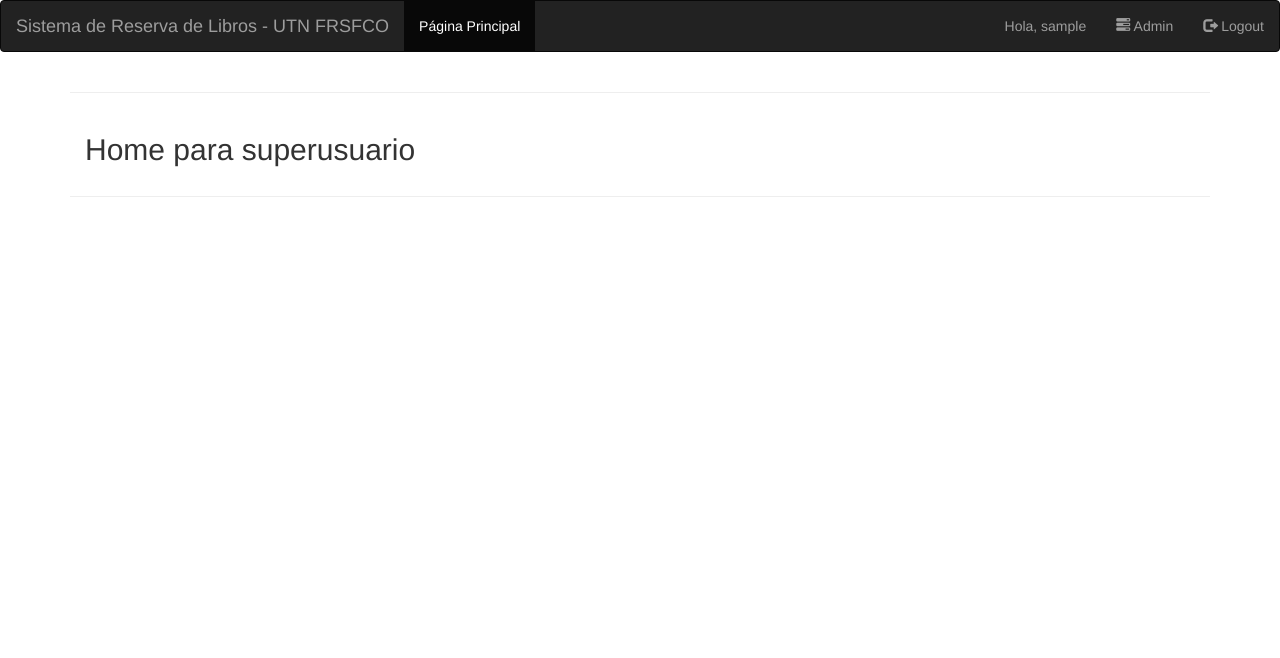
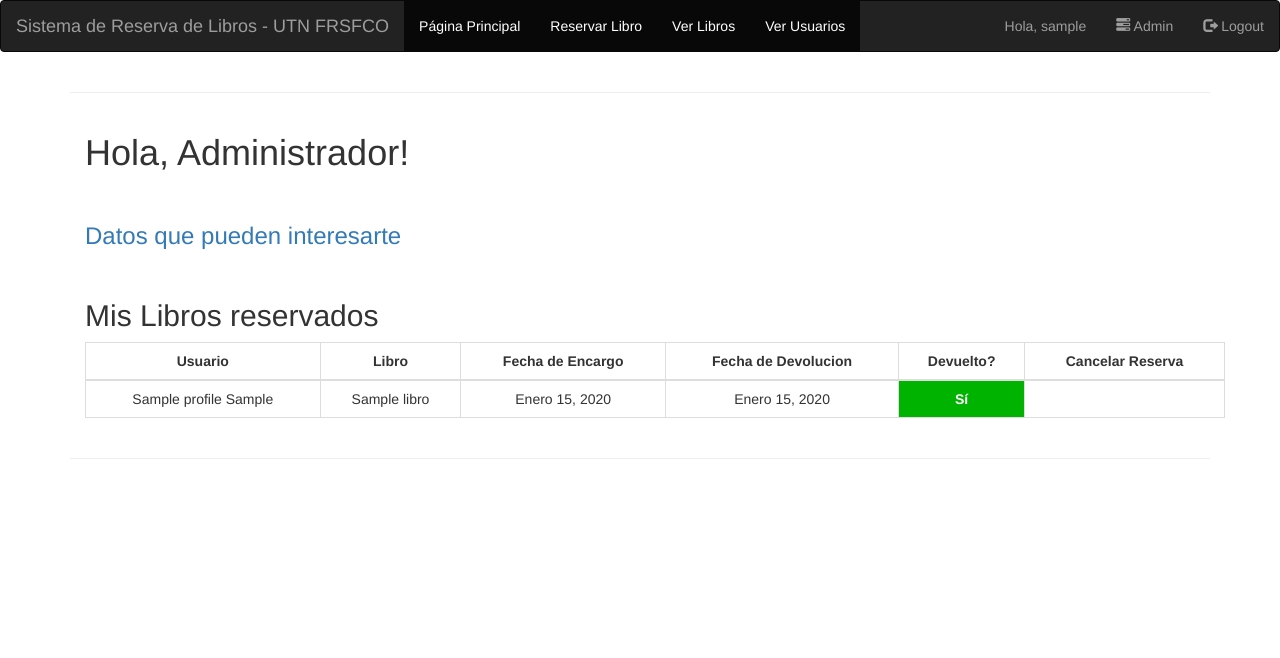
Before and after one commit to fmoreyra/ReservaLibrosISOO, a Django app: page / in a window 1280 px wide. Shown: the top 658 px of the page. Run offline with Django 3.2, Linux system fonts and the light colour scheme; a user stored in the database is signed in; tables that the repository leaves empty hold one stand-in row (values such as "Sample post"); parts of the project's set-up code (start-up, migrations or seed data) failed here and were passed over; some libraries are stand-ins or nearby versions.

Commit message:
Agregadas vistas especializadas para usuario administrador y normal

```diff
--- a/login/urls.py
+++ b/login/urls.py
@@ -6,7 +6,7 @@ from login import views as login_views
 from reserva import views as reserva_views
 
 urlpatterns = [
-    url(r'^$', TemplateView.as_view(template_name='home.html'), name='home'),
+    url(r'^$', reserva_views.ReservaQuery, name='home'),
     url(r'^admin/', admin.site.urls, name='admin'),
     url(r'^login/$', auth_views.login, {'template_name': 'login.html'}, name='login'),
     url(r'^logout/$', auth_views.logout, {'template_name': 'logged_out.html'}, name='logout'),
@@ -19,5 +19,7 @@ urlpatterns = [
     url(r'^profile/(?P<pk>\d+)$', login_views.ProfileDetailView.as_view(), name='profile_detail'),
     url(r'^libro/$', login_views.libro_search, name='libro_search'),
     url(r'^libro/(?P<pk>\d+)$', reserva_views.LibroDetailView.as_view(), name='libro_detail'),
-    url(r'^reserva/', reserva_views.CreateReserva, name='create_reserva'),
+    url(r'^reserva/$', reserva_views.CreateReserva, name='create_reserva'),
+    url(r'^admin_view/$', reserva_views.AdminQuery, name='admin_view'),
+    url(r'^reserva/(?P<pk>\d+)/delete/$', reserva_views.DeleteReserva.as_view(), name='delete_reserva'),
 ]
--- a/reserva/models.py
+++ b/reserva/models.py
@@ -93,14 +93,13 @@ class Reserva(models.Model):
     libro = models.ForeignKey(
         Libro,
         verbose_name=_("Libro"))
-    fecha_encargo = models.DateField(
-        auto_now=True,)
+    fecha_encargo = models.DateField()
     fecha_devolucion = models.DateField(
         null=True,
         blank=True)
     devuelto = models.NullBooleanField(
         null=True,
-        blank=True)
+        default=False)
 
     def __str__(self):
         return self.usuario.profile.__str__() + '; ' + self.libro.__str__()
@@ -108,4 +107,3 @@ class Reserva(models.Model):
     class Meta:
         verbose_name = _("Reserva")
         verbose_name_plural = _("Reservas")
-        unique_together = (("usuario", "libro"),)
--- a/reserva/views.py
+++ b/reserva/views.py
@@ -3,7 +3,11 @@ from django.views import generic
 from reserva.models import Libro, Reserva
 from reserva.forms import CreateReservaForm
 from django.shortcuts import render, redirect
-import pdb
+from django.views.generic.edit import DeleteView
+from django.urls import reverse_lazy
+import datetime
+from django.http import HttpResponseRedirect
+
 
 class LibroDetailView(generic.DetailView):
     model = Libro
@@ -19,8 +23,14 @@ def CreateReserva(request):
         if form.is_valid():
             libro = form.cleaned_data.get('libro')
             usuario = request.user.profile.user
+            fecha_encargo = form.cleaned_data.get('fecha_encargo')
             fecha_devolucion = form.cleaned_data.get('fecha_devolucion')
-            reserva = Reserva(libro=libro, usuario=usuario, fecha_devolucion=fecha_devolucion)
+
+            reserva = Reserva(
+                libro=libro,
+                usuario=usuario,
+                fecha_encargo=fecha_encargo,
+                fecha_devolucion=fecha_devolucion)
             reserva.save()
             return redirect('home')
     else:
@@ -29,3 +39,31 @@ def CreateReserva(request):
         'form': form
     }
     return render(request, 'reserva_form.html', data)
+
+def ReservaQuery(request):
+    usuario = request.user.profile.user
+    reservaQuery = Reserva.objects.filter(usuario = usuario)
+    data = {
+        'reservaQuery': reservaQuery
+    }
+    return render(request, 'home.html', data)
+
+def AdminQuery(request):
+    reservaEncargoToday = Reserva.objects.filter(fecha_encargo=datetime.date.today())
+    reservaDevolucionFalseUnknown = Reserva.objects.exclude(devuelto=True)
+    data = {
+        'reservaEncargoToday': reservaEncargoToday,
+        'reservaDevolucionFalseUnknown': reservaDevolucionFalseUnknown,
+    }
+    return render(request, 'admin_view.html', data)
+
+class DeleteReserva(DeleteView):
+    model = Reserva
+    success_url = reverse_lazy('home')
+
+    def delete(self, request, *args, **kwargs):
+       self.object = self.get_object()
+       self.object.libro.disponibilidad = True
+       self.object.libro.save()
+       self.object.delete()
+       return HttpResponseRedirect(self.get_success_url())
--- a/templates/base.html
+++ b/templates/base.html
@@ -3,7 +3,7 @@
 
 <head>
   <meta charset="utf-8">
-  <title>{% block title %}Django Simple Login{% endblock %}</title>
+  <title>{% block title %}Sistema de Reserva de Libros - UTN FRSFCO{% endblock %}</title>
   <script src="https://code.jquery.com/jquery-3.1.0.min.js"></script>
   <link rel="stylesheet" href="https://code.jquery.com/ui/1.11.2/themes/smoothness/jquery-ui.css">
   <script src="https://maxcdn.bootstrapcdn.com/bootstrap/3.3.7/js/bootstrap.min.js"></script>
@@ -39,7 +39,16 @@
         <ul class="nav navbar-nav">
           <li class="active"><a href="/">Página Principal</a></li>
         </ul>
+        <ul class="nav navbar-nav">
+          <li class="active"><a href="{% url 'create_reserva' %}">Reservar Libro</a></li>
+        </ul>
+        <ul class="nav navbar-nav">
+          <li class="active"><a href="{% url 'libro_search' %}">Ver Libros</a></li>
+        </ul>
         {% if user.is_authenticated %} {% if user.is_staff %}
+        <ul class="nav navbar-nav">
+          <li class="active"><a href="{% url 'profile_search' %}">Ver Usuarios</a></li>
+        </ul>
         <ul class="nav navbar-nav navbar-right">
           <li><a href="{% url 'home' %}">Hola, {{ user.username }}</a></li>
           <li><a href="/admin"><span class="glyphicon glyphicon-tasks"></span> Admin</a></li>
--- a/templates/home.html
+++ b/templates/home.html
@@ -1,11 +1,45 @@
 {% extends 'base.html' %}
 
-{% block title %}Login{% endblock %}
+{% block title %}Inicio - Sistema de reserva de Libros - UTN FRSFCO{% endblock %}
 
 {% block content %}
 {% if user.is_staff %}
-  <h2>Home para superusuario</h2>
+<h1>Hola, Administrador!</h1>
+<br>
+<h3><a href="{% url 'admin_view' %}">Datos que pueden interesarte</a></h3>
+
 {% else %}
-  <h2>Home para usuario normal</h2>
 {% endif %}
+<br>
+<h2>Mis Libros reservados</h2>
+<table class="table table-bordered">
+   <thead>
+     <tr>
+       <th>Usuario</th>
+       <th>Libro</th>
+       <th>Fecha de Encargo</th>
+       <th>Fecha de Devolucion</th>
+       <th>Devuelto?</th>
+       <th>Cancelar Reserva</th>
+     </tr>
+   </thead>
+   <tbody>
+     {% for reserva in reservaQuery %}
+       <tr>
+         <td>{{ reserva.usuario.profile.nombre }} {{ reserva.usuario.profile.apellido }}</td>
+         <td>{{ reserva.libro.titulo }}</td>
+         <td>{{ reserva.fecha_encargo}}</td>
+         <td>{{ reserva.fecha_devolucion}}</td>
+         {% if reserva.devuelto != True %}
+         <td style="color:white; background-color:#ff0000;"><strong>No</strong></td>
+         <td><span class="glyphicon glyphicon-floppy-remove"> <a href="/reserva/{{ reserva.id }}/delete">Cancelar</a></td>
+         {% else %}
+         <td style="color:white;  background-color:#00b300;"><strong>Sí</strong></td>{% endif %}
+       </tr> {% empty %}
+          <tr>
+            <td colspan="5">No hay libros reservados</td>
+          </tr>
+        {% endfor %}
+      </tbody>
+    </table>
 {% endblock %}
--- a/templates/libro_list.html
+++ b/templates/libro_list.html
@@ -3,7 +3,7 @@
 {% load widget_tweaks %}
 
 {% block content %}
-{% if user.is_staff %}
+{% if user.is_authenticated %}
   <form method="get">
     <div class="well">
       <h4 style="margin-top: 0">Filtro de Búsqueda</h4>
--- a/templates/profile_list.html
+++ b/templates/profile_list.html
@@ -34,7 +34,7 @@
   <tbody>
     {% for profile in filter.qs %}
     <tr>
-      <td>{{ profile.user.username }}</td>
+      <td><a href="/profile/{{ profile.id }}">{{ profile.user.username }}</a></td>
       <td>{{ profile.nombre }}</td>
       <td>{{ profile.apellido }}</td>
       <td>{{ profile.legajo}}</td>
```
Also changed, not shown: reserva/forms.py (+10 -1 lines), templates/admin_view.html (added, +69 -0 lines), templates/login/profile_detail.html (added, +15 -0 lines), templates/reserva/reserva_confirm_delete.html (added, +14 -0 lines).
